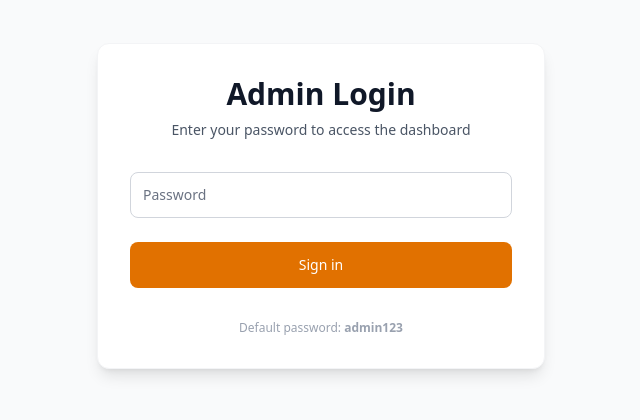
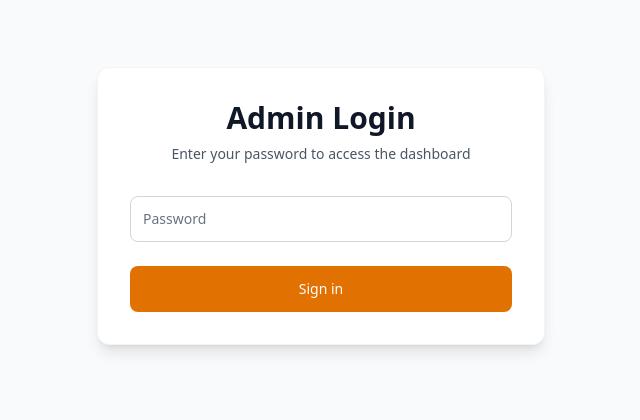
Before and after one commit to gokhanyigit06/zeynepyon, a Next.js app: page /admin in a window 1280 px wide. Shown: the part 290-710 px from the top of the page, without its empty margins (319-959 px from the left). Built offline with nearby package versions, Linux system fonts and the light colour scheme.

Commit message:
Update admin password and remove login hint

```diff
--- a/app/admin/page.tsx
+++ b/app/admin/page.tsx
@@ -11,7 +11,7 @@ export default function AdminLogin() {
     const handleLogin = (e: React.FormEvent) => {
         e.preventDefault();
         // Simple hardcoded password for demonstration
-        if (password === "admin123") {
+        if (password === "troy2026") {
             document.cookie = "admin_auth=true; path=/";
             router.push("/admin/dashboard");
         } else {
@@ -50,9 +50,6 @@ export default function AdminLogin() {
                         </button>
                     </div>
                 </form>
-                <div className="text-center mt-4">
-                    <p className="text-xs text-gray-400">Default password: <strong>admin123</strong></p>
-                </div>
             </div>
         </div>
     );
```
